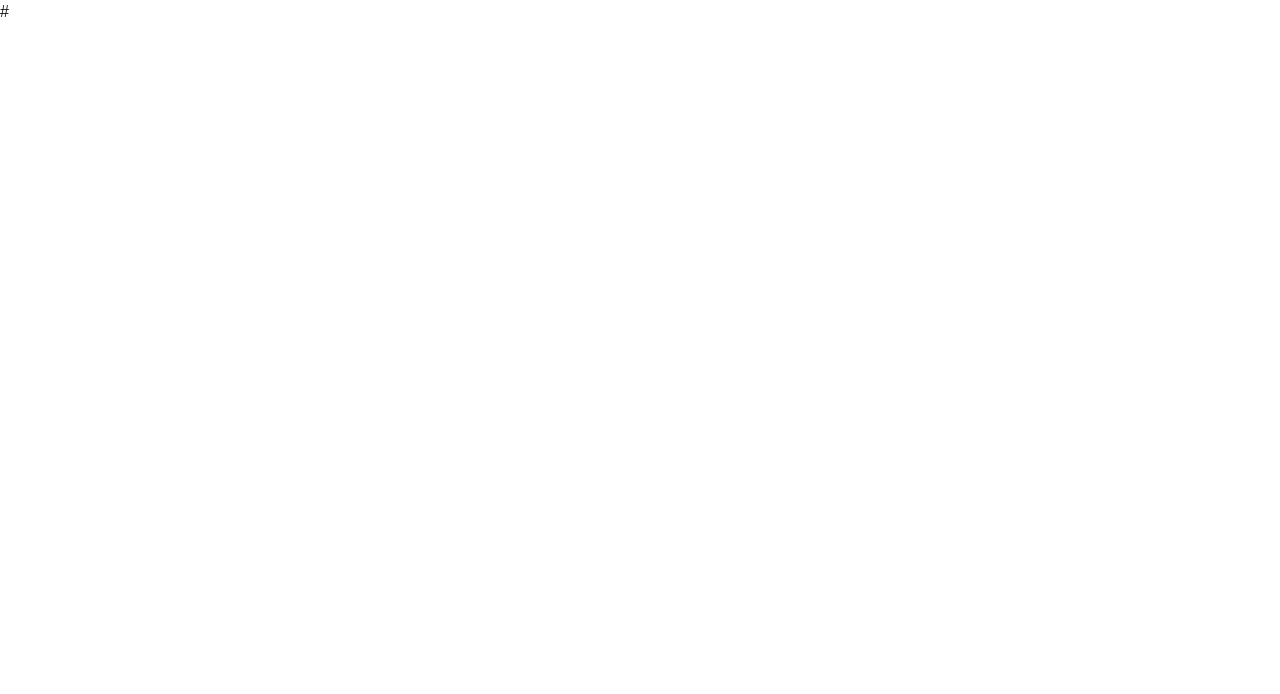
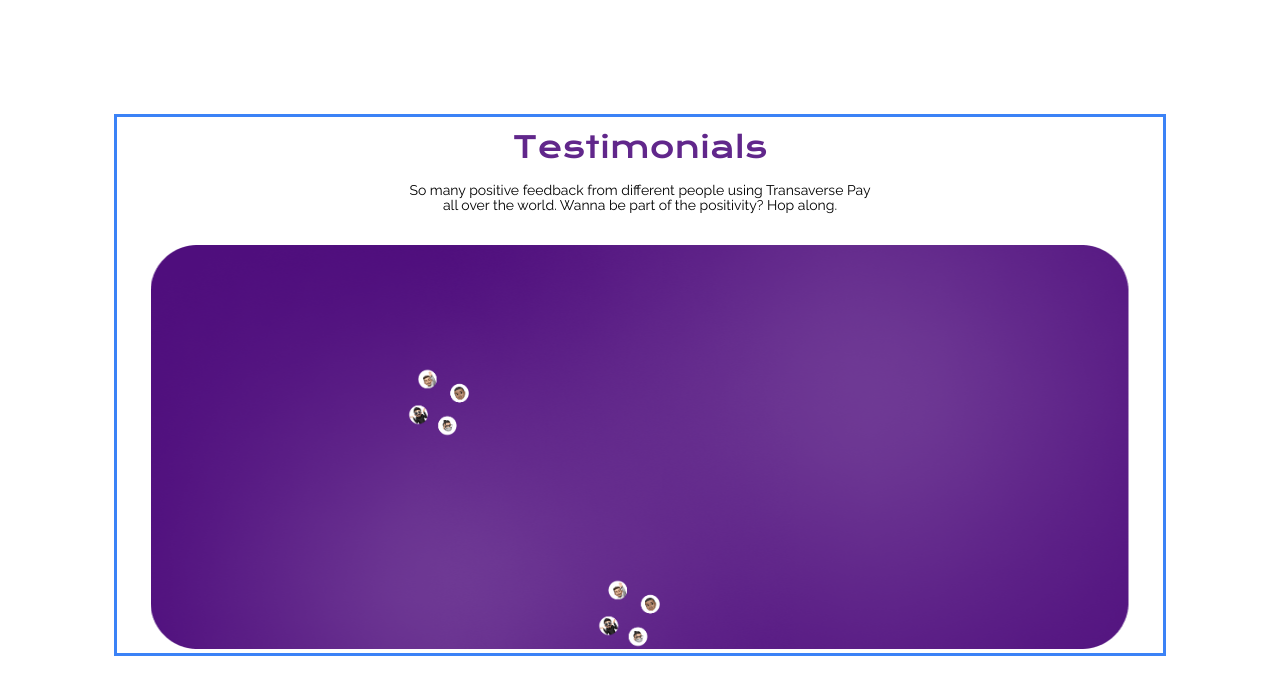
Before and after one commit to Elite-tch/transverse-frontend, a Next.js app: page /testimonials in a window 1280 px wide. Shown: the top 694 px of the page. Built offline with nearby package versions, Linux system fonts and the light colour scheme.

Commit message:
images added, bg image done

```diff
--- a/app/globals.css
+++ b/app/globals.css
@@ -1,3 +1,6 @@
+@import url("https://fonts.googleapis.com/css2?family=Krona+One&display=swap");
+@import url("https://fonts.googleapis.com/css2?family=Raleway:ital,wght@0,100..900;1,100..900&display=swap");
+
 @tailwind base;
 @tailwind components;
 @tailwind utilities;
@@ -17,7 +20,7 @@
 body {
   color: var(--foreground);
   background: var(--background);
-  font-family: Arial, Helvetica, sans-serif;
+  font-family: Arial, Helvetica, krona-one-regular, Raleway, serif, sans-serif;
 }
 
 @layer utilities {
--- a/app/testimonials/page.tsx
+++ b/app/testimonials/page.tsx
@@ -1,9 +1,45 @@
-import React from 'react'
+import React from "react";
+import Image from "next/image";
 
 const page = () => {
   return (
-    <div>#</div>
-  )
-}
+    <div className="bg-white min-h-screen flex justify-center p-[117px]">
+      <div className="outline flex flex-col items-center gap-8 outline-3 outline-blue-500 w-[1200px] h-[536px]">
+        <div className="mt-3 flex flex-col gap-2 items-center">
+          <h1 className="font-krona text-center text-[#61278B] text-3xl leading-[37.5px]">
+            Testimonials
+          </h1>
+          <p className="font-raleway text-center text-black font-normal w-[465px] text-sm leading-[15px] mt-2">
+            So many positive feedback from different people using Transaverse
+            Pay all over the world. Wanna be part of the positivity? Hop along.
+          </p>
+        </div>
+        <div
+          className="w-[978px] h-[404px] flex flex-row relative bg-cover bg-center"
+          style={{ backgroundImage: `url('/Images/Hero.png')` }}
+        >
+          <div className="flex flex-col items-center gap-8">
+            <div className="ml-5 mt-[122px] relative w-[156px] h-[165px]">
+              <Image
+                src={"/Images/Group-42.png"}
+                alt="Group"
+                layout="fill"
+                objectFit="contain"
+              />
+            </div>
+            <div className="ml-[401px] mt-[108px] relative w-[156px] h-[165px]">
+              <Image
+                src={"/Images/Group-42.png"}
+                alt="Group"
+                layout="fill"
+                objectFit="contain"
+              />
+            </div>
+          </div>
+        </div>
+      </div>
+    </div>
+  );
+};
 
-export default page
+export default page;
--- a/tailwind.config.ts
+++ b/tailwind.config.ts
@@ -12,7 +12,11 @@
         background: "var(--background)",
         foreground: "var(--foreground)",
         "Header-text": "rgba(97, 39, 139, 1)",
-        "paragraph-text":"#666666",
+        "paragraph-text": "#666666",
+      },
+      fontFamily: {
+        krona: ["Krona One", "serif"],
+        raleway: ["Raleway", "serif"],
       },
     },
   },
```
Also changed, not shown: public/Images/Group-42.png (added), public/Images/Hero.png (added).
